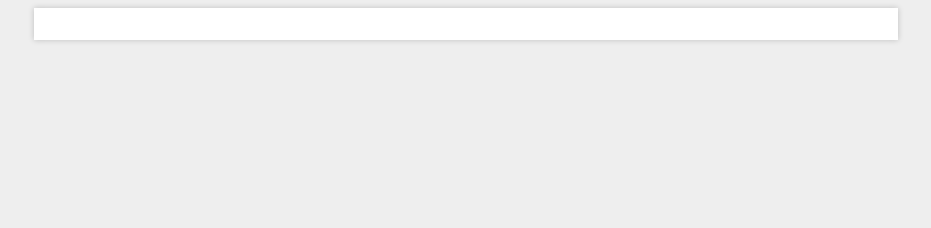
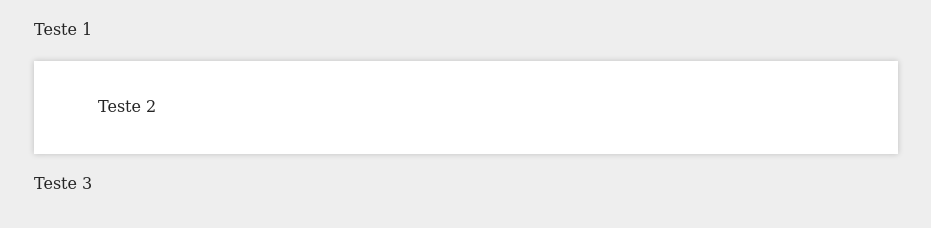
Before and after one commit to sandroasantos/sandroasantos.github.io, a plain HTML site: page index.html in a window 1280 px wide. Shown: the whole page, without its empty margins (174-1105 px from the left). Drawn offline with Linux system fonts and the light colour scheme; a web font is replaced by a local one.

Commit message:
Update index.html

```diff
--- a/index.html
+++ b/index.html
@@ -11,18 +11,20 @@
 
 	<style>
 		/* Put the stuff you want here, or use a <link> tag. */
-		<p> Teste </p>
 	</style>
 </head>
 
 <body>
 	<div class="center">
+				<p> Teste 1</p>
 	</div>
 
 	<div class="page">
+				<p> Teste 2</p>
 	</div>
 
 	<div class="center">
+				<p> Teste 3 </p>
 	</div>
 </body>
 </html>
```
